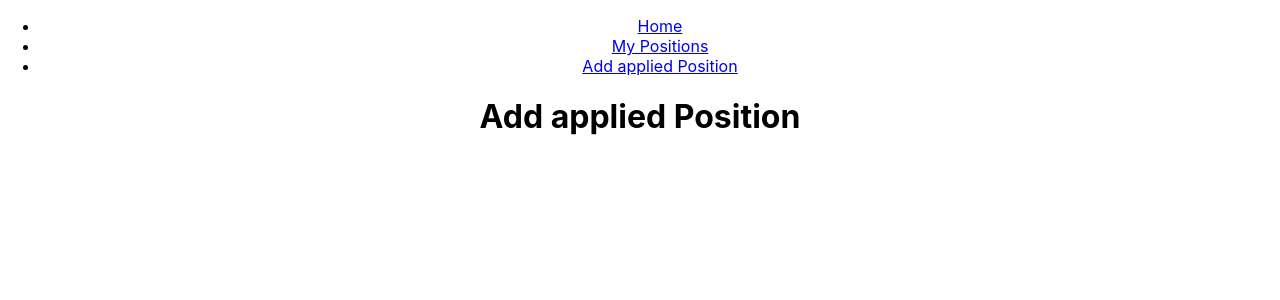
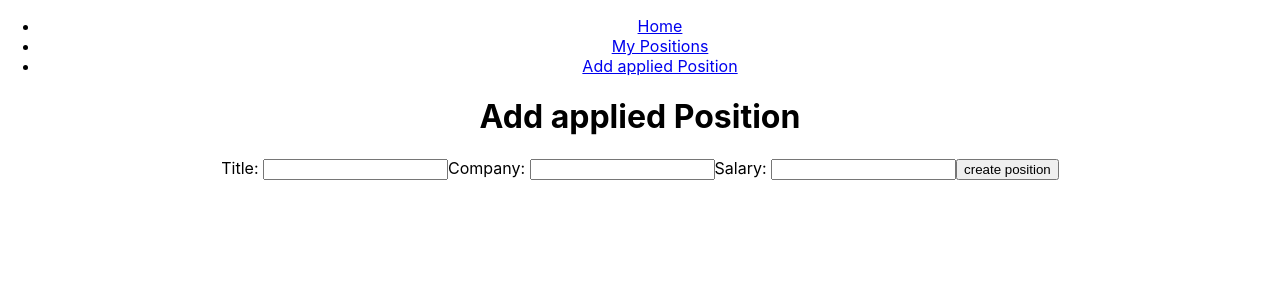
Before and after one commit to kstough00/job-search-manager, a React (Create React App) app in the folder frontend/: page /positions/new in a window 1280 px wide. Shown: the top 300 px of the page. Built offline with nearby package versions, Linux system fonts and the light colour scheme; the HTML template or start-up script is replaced by a standard one.

Commit message:
position form created

```diff
--- a/frontend/src/components/PositionForm.js
+++ b/frontend/src/components/PositionForm.js
@@ -1,9 +1,29 @@
-import React from 'react'
+import React, {Component} from 'react';
 
-export default function PositionForm() {
-    return (
-        <div>
+export default class PositionForm extends Component {
+    state = {
+        title: "",
+        company: "",
+        salary: "",
+    };
+    submit = e => {
+        e.preventDefault()
+
+    }
+    render() {
+        return (
+            <div>
             <h1>Add applied Position</h1>
+            <form onSubmit={this.submit}>
+                Title: <input onChange={e => this.setState({title: e.target.value})}
+                type="text" value={this.state.title}/>
+                Company: <input onChange={e => this.setState({company: e.target.value})}
+                type="text" value={this.state.company}/>
+                Salary: <input onChange={e => this.setState({salary: e.target.value})}
+                type="text" value={this.state.salary}/>
+                <input type="submit" value="create position" />
+            </form>
         </div>
-    )
+        )
+    }
 }
```
Also changed, not shown: 1 other file (tests, documents, lock files or other folders).
